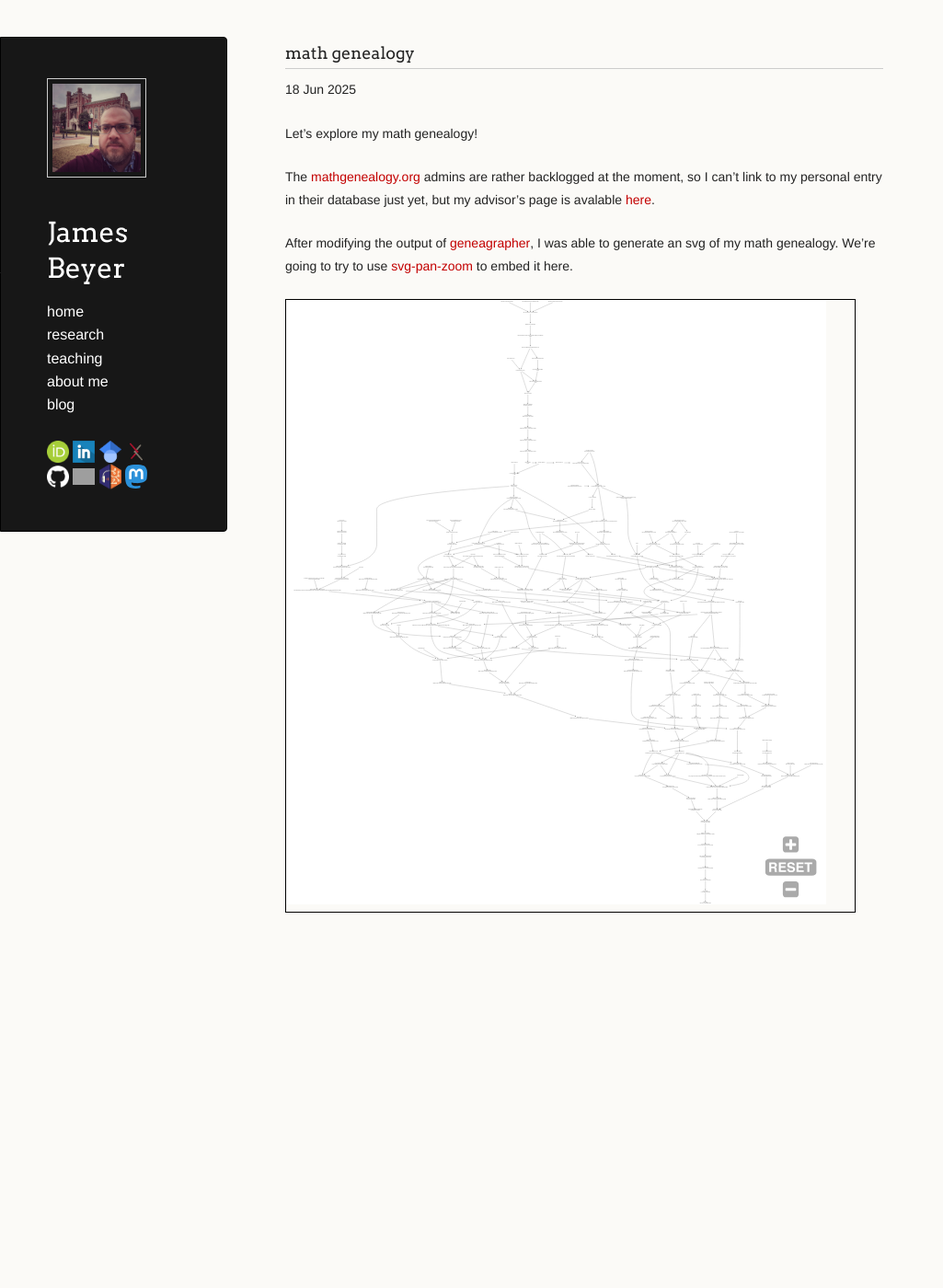
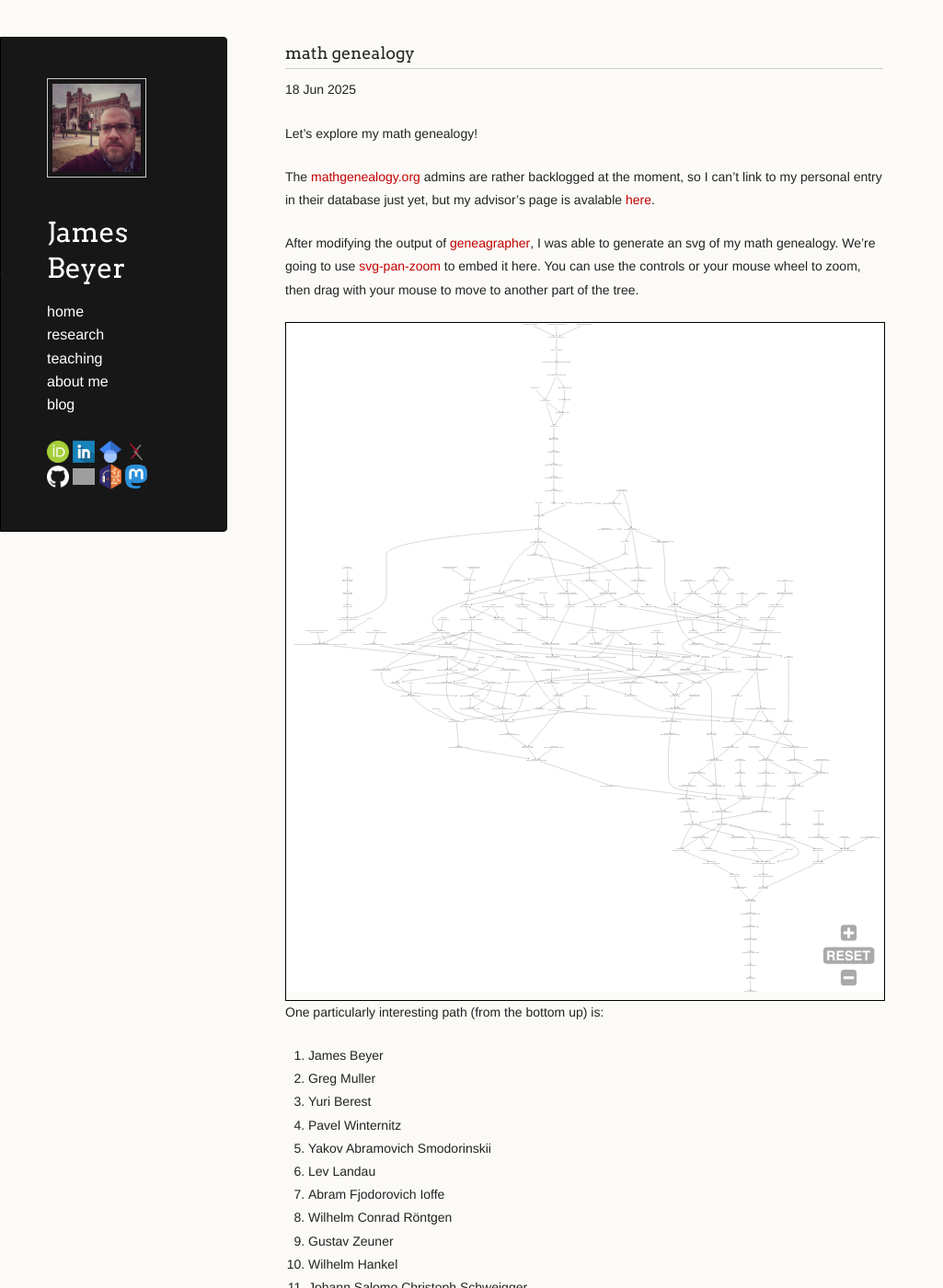
Before and after one commit to jebeyer/jebeyer.github.io, a Jekyll site: the page built from _posts/2025-06-18-math-genealogy.md, in a window 1280 px wide and 1400 px high. Shown: the whole window at 92% size, without its empty margins (0-1025 px from the left). Built offline with Jekyll 4.4.1, drawn with Linux system fonts in a browser that asks for light colours; nearby versions of some CDN libraries; a script that is not in the unit is left out; some of the changed text lies outside the part shown; grey boxes are pictures that could not be loaded.

Commit message:
Update 2025-06-18-math-genealogy.md

```diff
--- a/_posts/2025-06-18-math-genealogy.md
+++ b/_posts/2025-06-18-math-genealogy.md
@@ -10,7 +10,7 @@
 
 The [mathgenealogy.org](https://mathgenealogy.org/) admins are rather backlogged at the moment, so I can't link to my personal entry in their database just yet, but my advisor's page is avalable [here](https://www.mathgenealogy.org/id.php?id=173648).
 
-After modifying the output of [geneagrapher](https://github.com/davidalber/geneagrapher), I was able to generate an svg of my math genealogy. We're going to try to use [svg-pan-zoom](https://github.com/bumbu/svg-pan-zoom) to embed it here.
+After modifying the output of [geneagrapher](https://github.com/davidalber/geneagrapher), I was able to generate an svg of my math genealogy. We're going to use [svg-pan-zoom](https://github.com/bumbu/svg-pan-zoom) to embed it here. You can use the controls or your mouse wheel to zoom, then drag with your mouse to move to another part of the tree.
 
 <script src="../../../assets/dist/hammer.js">
 
@@ -24,7 +24,7 @@
 
 <meta name="viewport" content="user-scalable=no, width=device-width, initial-scale=1, maximum-scale=1">
 
-<div id="container" style="width: 95%; height: 80%; border:1px solid black; ">
+<div id="container" style="width: 100%; height: 100%; border:1px solid black; ">
 <svg id="math-tree" xmlns="https://www.w3.org/2000/svg" style="display: inline; width: inherit; min-width: inherit; max-width: inherit; height: inherit; min-height: inherit; max-height: inherit; " width="8482pt" height="9498pt" viewBox="0.00 0.00 8482.00 9498.00" version="1.1">
 <g id="graph0" class="graph" transform="scale(1 1) rotate(0) translate(4 9494)">
 <title>%3</title>
@@ -3251,3 +3251,30 @@
         })
       };
 </script>
+
+One particularly interesting path (from the bottom up) is:
+1. James Beyer
+2. Greg Muller
+3. Yuri Berest
+4. Pavel Winternitz
+5. Yakov Abramovich Smodorinskii
+6. Lev Landau
+7. Abram Fjodorovich Ioffe
+8. Wilhelm Conrad Röntgen
+9. Gustav Zeuner
+10. Wilhelm Hankel
+11. Johann Salomo Christoph Schweigger
+12. Johann Mayer
+13. Abraham Kästner
+14. Christian Hausen
+15. Johann Planer
+16. Johann Pasch
+17. Michael Walther
+18. Johann Andreas Quenstedt
+19. Christoph Nottnagel
+20. Ambrosius Rhodius
+21. Johannes Kepler
+22. Tycho Brahe
+23. Caspar Peucer
+24. Georg Joachim von Leuchen Rheticus
+15. Nicolaus Copernicus
```
